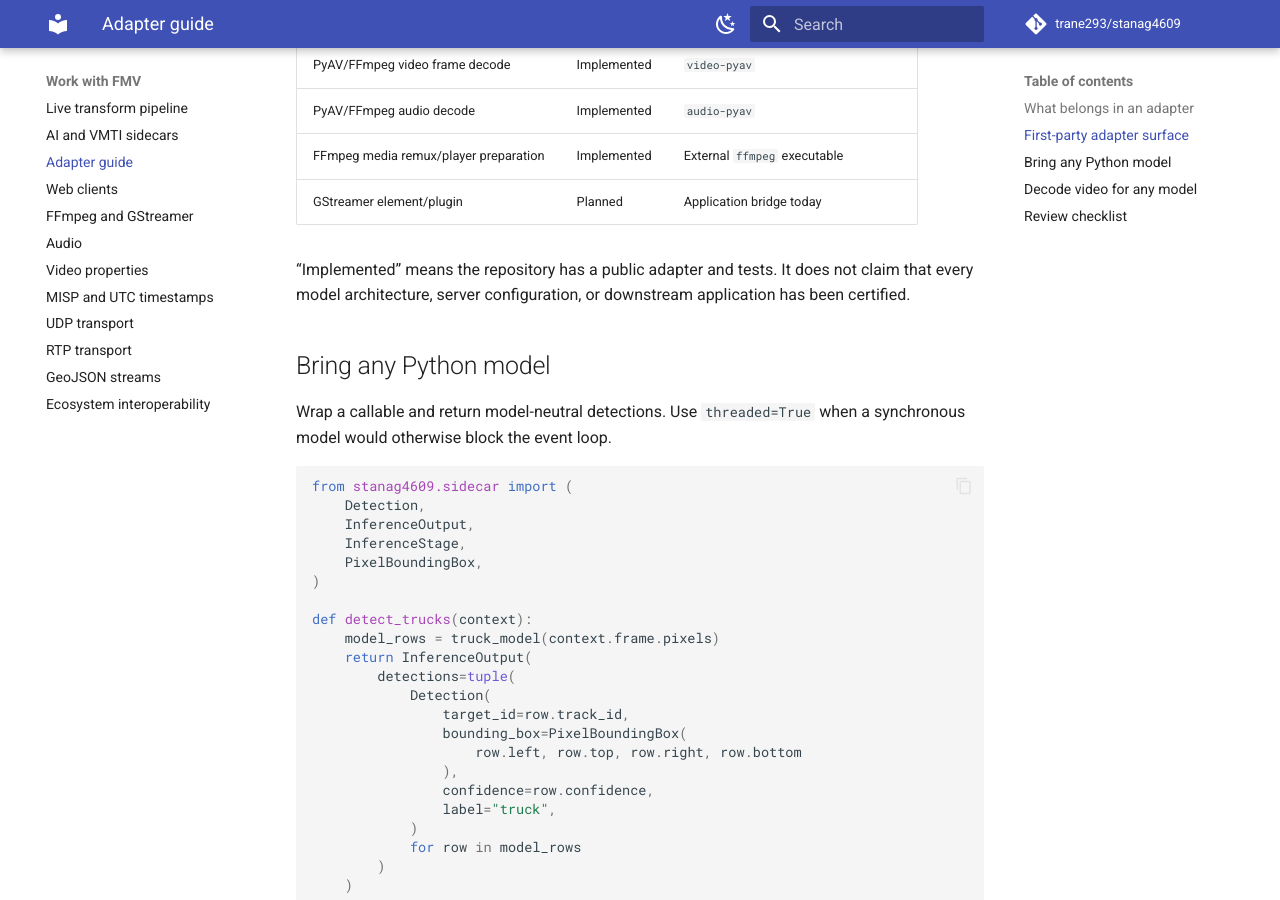
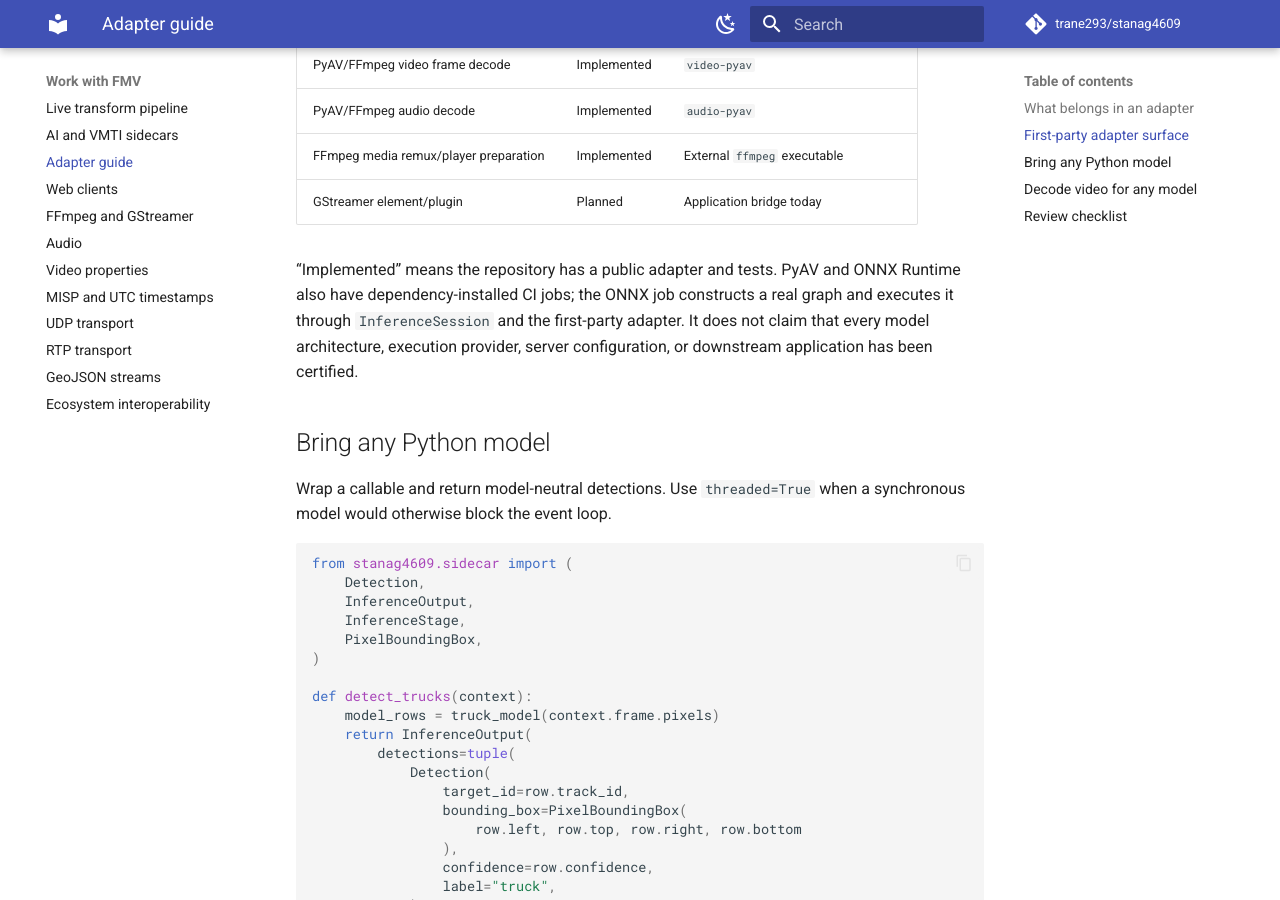
Before and after one commit to trane293/stanag4609, an MkDocs documentation site: the page built from docs/ADAPTERS.md, in a window 1280 px wide and 900 px high, scrolled down 1071 px. Built offline with MkDocs 1.6.1 and Material for MkDocs 9.7.7, drawn with Linux system fonts in a browser that asks for light colours; comment, search, counter and statistics services are not loaded.

Commit message:
test(sidecar): exercise real onnx runtime

```diff
--- a/docs/ADAPTERS.md
+++ b/docs/ADAPTERS.md
@@ -33,9 +33,11 @@ API.
 | FFmpeg media remux/player preparation | Implemented | External `ffmpeg` executable |
 | GStreamer element/plugin | Planned | Application bridge today |
 
-“Implemented” means the repository has a public adapter and tests. It does not
-claim that every model architecture, server configuration, or downstream
-application has been certified.
+“Implemented” means the repository has a public adapter and tests. PyAV and
+ONNX Runtime also have dependency-installed CI jobs; the ONNX job constructs a
+real graph and executes it through `InferenceSession` and the first-party
+adapter. It does not claim that every model architecture, execution provider,
+server configuration, or downstream application has been certified.
 
 ## Bring any Python model
 
```
Also changed, not shown: docs/CONFORMANCE.md (+1 -1 lines), docs/DOCUMENTATION.md (+1 -1 lines), docs/ROADMAP.md (+5 -3 lines), 2 other files.
